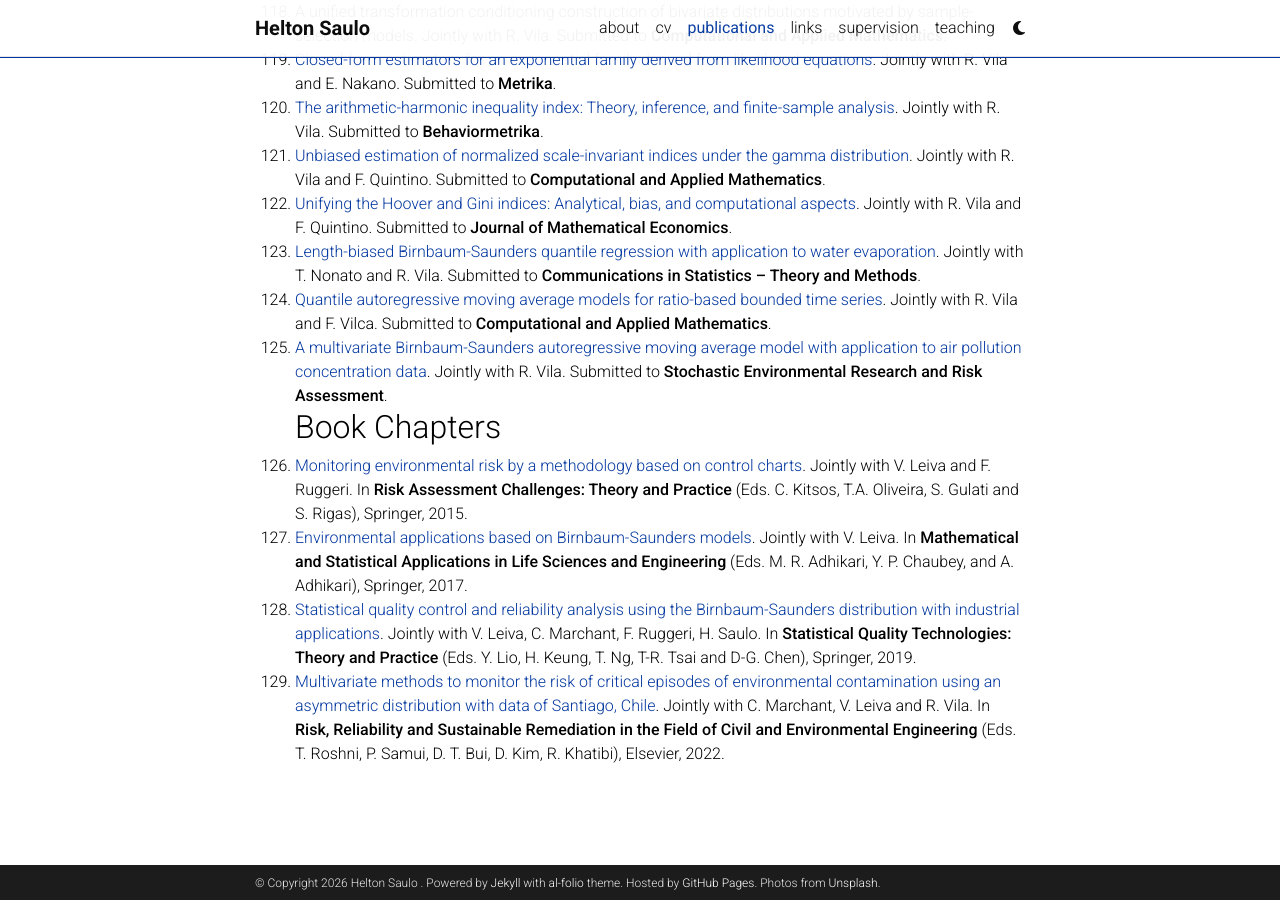
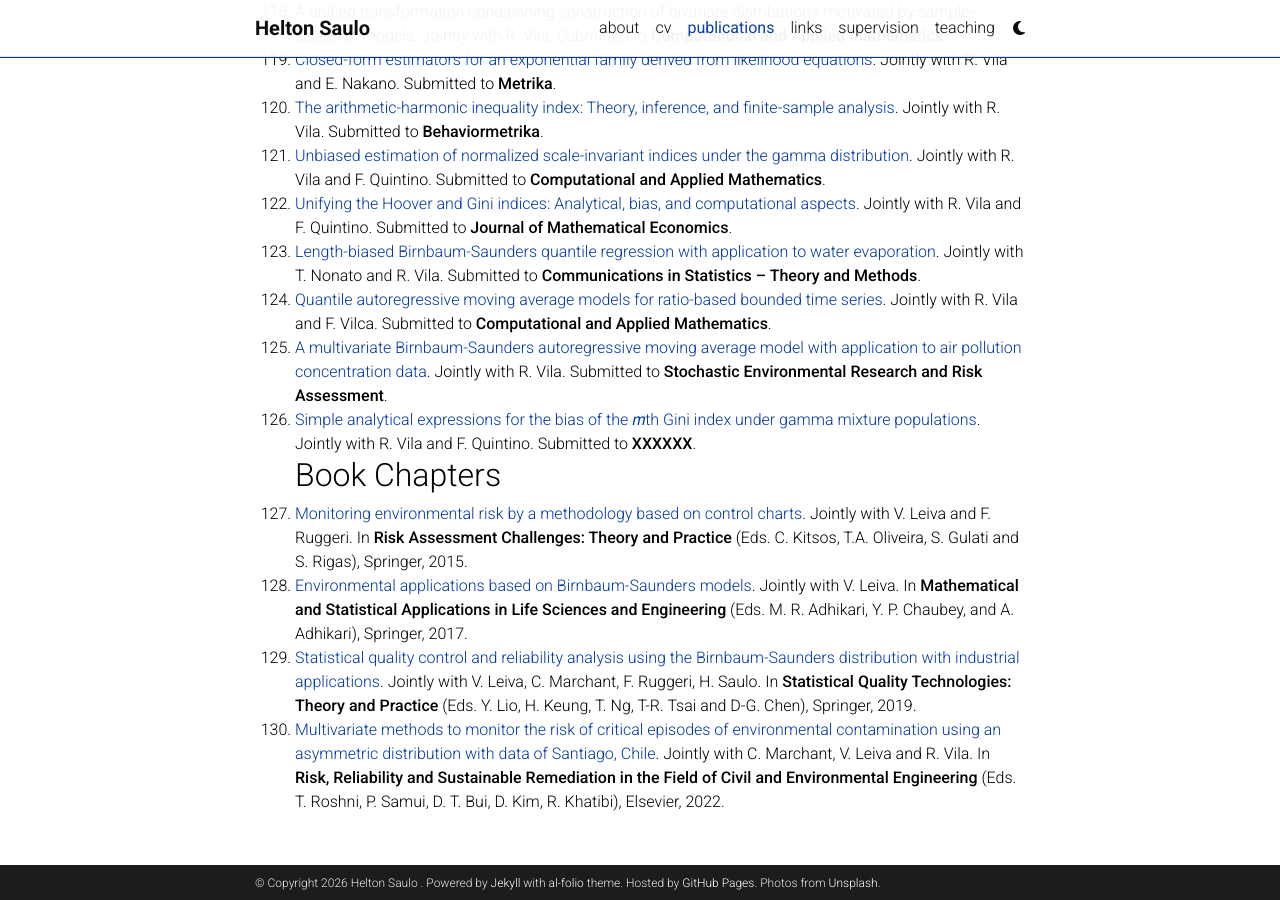
Before and after one commit to heltonsaulo/heltonsaulo.github.io, a Jekyll site: the page built from _pages/Journal.md, in a window 1280 px wide and 900 px high, scrolled down 7142 px. Built offline with Jekyll 4.4.1, drawn with Linux system fonts in a browser that asks for light colours; comment, search, counter and statistics services are not loaded; a style sheet for code colours, icons or effects is not loaded.

Commit message:
Update Journal.md

```diff
--- a/_pages/Journal.md
+++ b/_pages/Journal.md
@@ -135,8 +135,9 @@
   123. [Length-biased Birnbaum-Saunders quantile regression with application to water evaporation](https://arxiv.org/abs/2605.26253). Jointly with T. Nonato and R. Vila. Submitted to **Communications in Statistics – Theory and Methods**.
   124. [Quantile autoregressive moving average models for ratio-based bounded time series](https://arxiv.org/abs/2605.26052). Jointly with R. Vila and F. Vilca. Submitted to **Computational and Applied Mathematics**.
   125. [A multivariate Birnbaum-Saunders autoregressive moving average model with application to air pollution concentration data](https://arxiv.org/abs/2605.04211). Jointly with R. Vila. Submitted to **Stochastic Environmental Research and Risk Assessment**.
+  126. [Simple analytical expressions for the bias of the 𝑚th Gini index under gamma mixture populations](https://). Jointly with R. Vila and F. Quintino. Submitted to **XXXXXX**.
 ## Book Chapters
-  126.  [Monitoring environmental risk by a methodology based on control charts](https://link.springer.com/chapter/10.1007/978-3-319-18029-8_14). Jointly with V. Leiva and F. Ruggeri. In **Risk Assessment Challenges: Theory and Practice** (Eds. C. Kitsos, T.A. Oliveira, S. Gulati and S. Rigas), Springer, 2015.
-  127.  [Environmental applications based on Birnbaum-Saunders models](https://link.springer.com/chapter/10.1007/978-981-10-5370-2_14). Jointly with V. Leiva. In **Mathematical and Statistical Applications in Life Sciences and Engineering** (Eds. M. R. Adhikari,  Y. P. Chaubey,  and A. Adhikari), Springer, 2017.
-  128.  [Statistical quality control and reliability analysis using the Birnbaum-Saunders distribution with industrial applications](https://link.springer.com/chapter/10.1007/978-3-030-20709-0_2). Jointly with V. Leiva, C. Marchant, F. Ruggeri, H. Saulo. In **Statistical Quality Technologies: Theory and Practice** (Eds. Y. Lio, H. Keung, T. Ng, T-R. Tsai and D-G. Chen), Springer, 2019.
-  129.  [Multivariate methods to monitor the risk of critical episodes of environmental contamination using an asymmetric distribution with data of Santiago, Chile](https://doi.org/10.1016/B978-0-323-85698-0.00024-1). Jointly with C. Marchant, V. Leiva and R. Vila. In **Risk, Reliability and Sustainable Remediation in the Field of Civil and Environmental Engineering** (Eds. T. Roshni, P. Samui, D. T. Bui, D. Kim, R. Khatibi), Elsevier, 2022.
+  127.  [Monitoring environmental risk by a methodology based on control charts](https://link.springer.com/chapter/10.1007/978-3-319-18029-8_14). Jointly with V. Leiva and F. Ruggeri. In **Risk Assessment Challenges: Theory and Practice** (Eds. C. Kitsos, T.A. Oliveira, S. Gulati and S. Rigas), Springer, 2015.
+  128.  [Environmental applications based on Birnbaum-Saunders models](https://link.springer.com/chapter/10.1007/978-981-10-5370-2_14). Jointly with V. Leiva. In **Mathematical and Statistical Applications in Life Sciences and Engineering** (Eds. M. R. Adhikari,  Y. P. Chaubey,  and A. Adhikari), Springer, 2017.
+  129.  [Statistical quality control and reliability analysis using the Birnbaum-Saunders distribution with industrial applications](https://link.springer.com/chapter/10.1007/978-3-030-20709-0_2). Jointly with V. Leiva, C. Marchant, F. Ruggeri, H. Saulo. In **Statistical Quality Technologies: Theory and Practice** (Eds. Y. Lio, H. Keung, T. Ng, T-R. Tsai and D-G. Chen), Springer, 2019.
+  130.  [Multivariate methods to monitor the risk of critical episodes of environmental contamination using an asymmetric distribution with data of Santiago, Chile](https://doi.org/10.1016/B978-0-323-85698-0.00024-1). Jointly with C. Marchant, V. Leiva and R. Vila. In **Risk, Reliability and Sustainable Remediation in the Field of Civil and Environmental Engineering** (Eds. T. Roshni, P. Samui, D. T. Bui, D. Kim, R. Khatibi), Elsevier, 2022.
```
